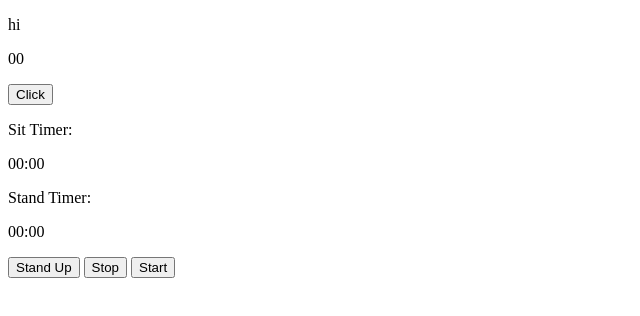
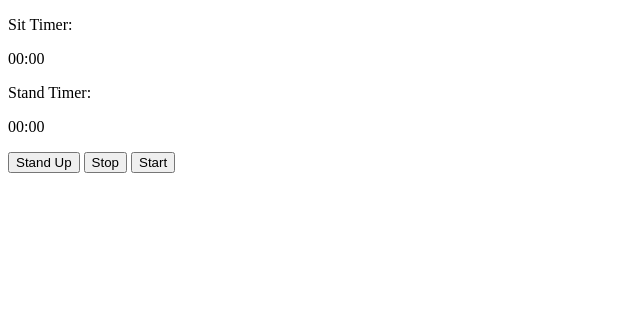
Before and after one commit to Ric1234567/StandUp, an Electron app: page index.html in a window 1280 px wide. Shown: the whole page, without its empty margins (0-640 px from the left). Drawn offline with Linux system fonts and the light colour scheme; no server answers.

Commit message:
remove test button

```diff
--- a/index.html
+++ b/index.html
@@ -10,9 +10,6 @@
 
 <body>
     <div class="container">
-        <p>hi</p>
-        <p id="time">00</p>
-        <button id="button1">Click</button>
 
         <p>Sit Timer:</p>
         <p id="sitTimer">00:00</p>
--- a/index.js
+++ b/index.js
@@ -1,15 +1,9 @@
-const setButton = document.getElementById('button1')
 const time = document.getElementById('time')
 const toggleSitAndStandButton = document.getElementById('toggleSitAndStand')
 const stopTrackingButton = document.getElementById('stopTracking')
 const startTrackingButton = document.getElementById('startTracking')
 const sitTimer = document.getElementById('sitTimer')
 const standTimer = document.getElementById('standTimer')
-
-setButton.addEventListener('click', () => {
-  console.log("button clicked in frontend")
-  window.api.send("button-clicked")
-})
 
 stopTrackingButton.addEventListener('click', () => {
   window.api.send("stopTracking-clicked")
--- a/main.js
+++ b/main.js
@@ -52,12 +52,12 @@ function createWindow() {
     })
 
     win.on('hide', () => {
-        console.log('Window is now hidden');
+        //console.log('Window is now hidden');
         // clearInterval(frontendUpdateInterval) // todo interval logic
     });
 
     win.on('show', () => {
-        console.log('Window is now visible');
+        //console.log('Window is now visible');
         // startUpdateFrontendInterval()
     });
 
@@ -81,6 +81,7 @@ function createTrayIcon() {
     tray.on('click', (event) => {
         // console.log(event);
         console.log("Tray icon clicked");
+
     })
 }
 
```
